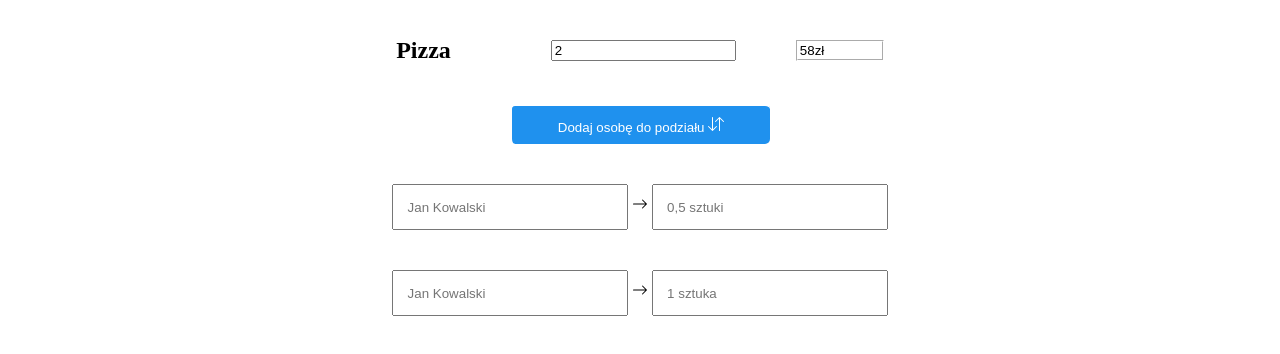
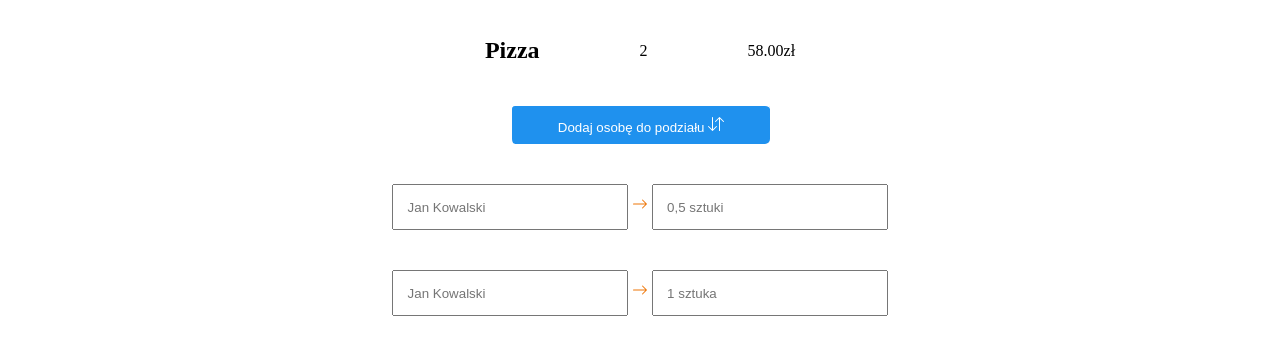
Before and after one commit to MatyldaB94/Expanso, a plain HTML site: page Add Split Recipe/index.html in a window 1280 px wide. Shown: the part 188-542 px from the top of the page. Drawn offline with Linux system fonts and the light colour scheme.

Commit message:
refactor: add new div in index.html

```diff
--- a/Add Split Recipe/index.html
+++ b/Add Split Recipe/index.html
@@ -44,15 +44,17 @@
             </div>
         </div>
     </header>
-    <div>
+    <div class="container">
         <div>
             <h1 class="title">Zarządanie pozycją w rachunku</h1>
         </div>
         <div class="pizza-order">
-            <label for="order" class="pizza"><strong>Pizza</strong></label>
-            <input type="text" class="number" name="number" id="pizzaAmountInput" value="2">
-            <input type="text" class="value-money" name="value-money" id="pizzaPriceInput" value="58zł">
+            <div class="pizza"><b>Pizza</b></div>
+            <div class="number-value">2</div>
+            <div class="order-value">58.00zł</div>
+
         </div>
+
     </div>
     <div id="more-people">
         <button type="button" class="add-people">Dodaj osobę do
@@ -65,7 +67,7 @@
     <div class="section-name">
         <input type="text" class="inputs" name="name" id="surname" placeholder="   Jan Kowalski">
         <svg xmlns="http://www.w3.org/2000/svg" width="16" height="16" fill="currentColor" class="bi bi-arrow-right"
-            viewBox="0 0 16 16">
+            viewBox="0 0 16 16" color="rgb(238, 119, 9)">
             <path fill-rule="evenodd"
                 d="M1 8a.5.5 0 0 1 .5-.5h11.793l-3.147-3.146a.5.5 0 0 1 .708-.708l4 4a.5.5 0 0 1 0 .708l-4 4a.5.5 0 0 1-.708-.708L13.293 8.5H1.5A.5.5 0 0 1 1 8z" />
         </svg>
@@ -74,13 +76,15 @@
     <div class="section-name">
         <input type="text" class="inputs" name="name" id="surname" placeholder="   Jan Kowalski">
         <svg xmlns="http://www.w3.org/2000/svg" width="16" height="16" fill="currentColor" class="bi bi-arrow-right"
-            viewBox="0 0 16 16">
+            viewBox="0 0 16 16" color="rgb(238, 119, 9)">
             <path fill-rule="evenodd"
                 d="M1 8a.5.5 0 0 1 .5-.5h11.793l-3.147-3.146a.5.5 0 0 1 .708-.708l4 4a.5.5 0 0 1 0 .708l-4 4a.5.5 0 0 1-.708-.708L13.293 8.5H1.5A.5.5 0 0 1 1 8z" />
         </svg>
         <input type="text" class="inputs" name="name" id="" placeholder="   1 sztuka">
     </div>
     </div>
+
+
 </body>
 
 </html>
```
